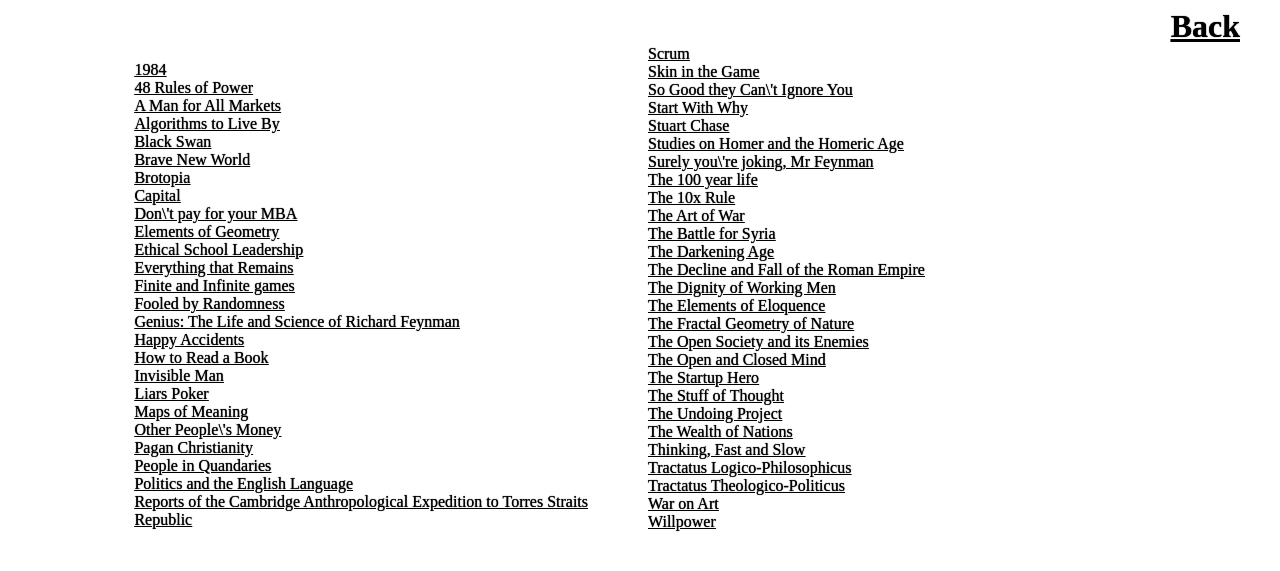
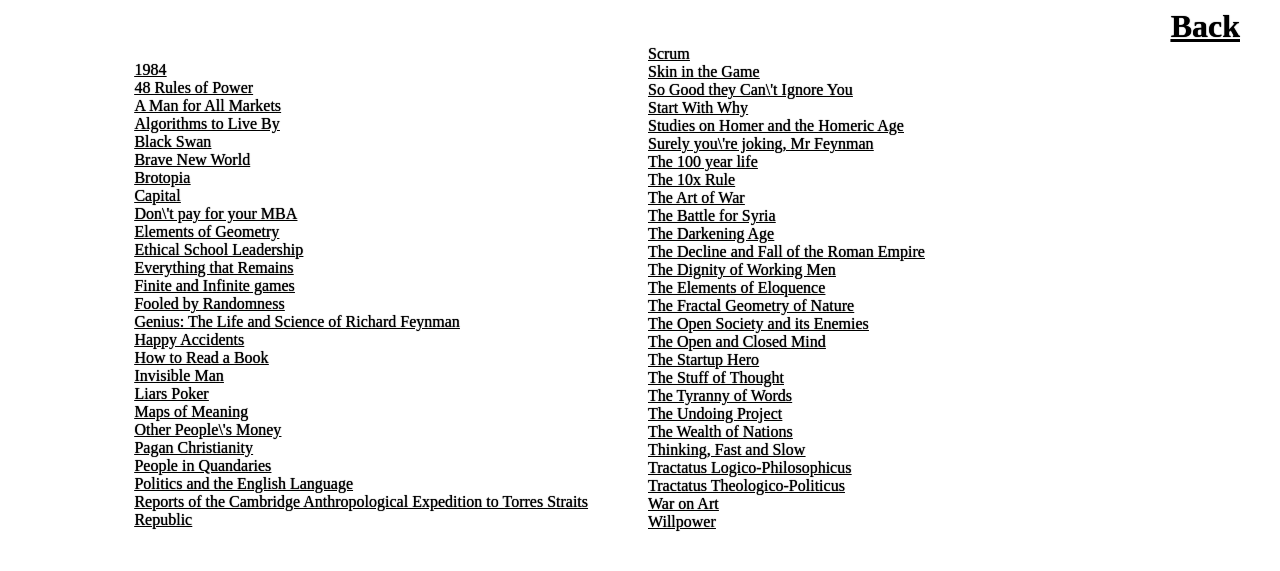
Before and after one commit to ohduran/ohduran.github.io, a Jekyll site: the page built from _pages/all-books-mentioned.html, in a window 1280 px wide. Shown: the top 571 px of the page. Built offline with Jekyll 4.4.1, drawn with Linux system fonts in a browser that asks for light colours.

```diff
--- a/_data/book_mentions.yml
+++ b/_data/book_mentions.yml
@@ -118,10 +118,6 @@
   image_url: https://www.amazon.com/gp/product/1591846447/ref=as_li_tl?ie=UTF8&camp=1789&creative=9325&creativeASIN=1591846447&linkCode=as2&tag=alvaroduran-20&linkId=f5d392d227d2234a4e08b81362c11e24
   title: Start With Why
   url: https://www.amazon.com/gp/product/1591846447/ref=as_li_tl?ie=UTF8&camp=1789&creative=9325&creativeASIN=1591846447&linkCode=as2&tag=alvaroduran-20&linkId=104f5ca6fe48f08ee1eee7138686c29d
-- asin: 0156923947
-  image_url: https://www.amazon.com/gp/product/0156923947/ref=as_li_tl?ie=UTF8&camp=1789&creative=9325&creativeASIN=0156923947&linkCode=as2&tag=alvaroduran-20&linkId=f5d392d227d2234a4e08b81362c11e24
-  title: Stuart Chase
-  url: https://www.amazon.com/gp/product/0156923947/ref=as_li_tl?ie=UTF8&camp=1789&creative=9325&creativeASIN=0156923947&linkCode=as2&tag=alvaroduran-20&linkId=59e4f003a401162329c376db84cec1e7
 - asin: 110801206X
   image_url: https://www.amazon.com/gp/product/110801206X/ref=as_li_tl?ie=UTF8&camp=1789&creative=9325&creativeASIN=110801206X&linkCode=as2&tag=alvaroduran-20&linkId=f5d392d227d2234a4e08b81362c11e24
   title: Studies on Homer and the Homeric Age
@@ -182,6 +178,10 @@
   image_url: https://www.amazon.com/gp/product/0143114247/ref=as_li_tl?ie=UTF8&camp=1789&creative=9325&creativeASIN=0143114247&linkCode=as2&tag=alvaroduran-20&linkId=f5d392d227d2234a4e08b81362c11e24
   title: The Stuff of Thought
   url: https://www.amazon.com/gp/product/0143114247/ref=as_li_tl?ie=UTF8&camp=1789&creative=9325&creativeASIN=0143114247&linkCode=as2&tag=alvaroduran-20&linkId=14a48e824309f83a28257ef7e5a03dcd
+- asin: 0156923947
+  image_url: https://www.amazon.com/gp/product/0156923947/ref=as_li_tl?ie=UTF8&camp=1789&creative=9325&creativeASIN=0156923947&linkCode=as2&tag=alvaroduran-20&linkId=f5d392d227d2234a4e08b81362c11e24
+  title: The Tyranny of Words
+  url: https://www.amazon.com/gp/product/0156923947/ref=as_li_tl?ie=UTF8&camp=1789&creative=9325&creativeASIN=0156923947&linkCode=as2&tag=alvaroduran-20&linkId=59e4f003a401162329c376db84cec1e7
 - asin: 0393354776
   image_url: https://www.amazon.com/gp/product/0393354776/ref=as_li_tl?ie=UTF8&camp=1789&creative=9325&creativeASIN=0393354776&linkCode=as2&tag=alvaroduran-20&linkId=f5d392d227d2234a4e08b81362c11e24
   title: The Undoing Project
```
Also changed, not shown: _collections/_books/2018-12-24-politics-and-the-english-language.md (+1 -1 lines).
